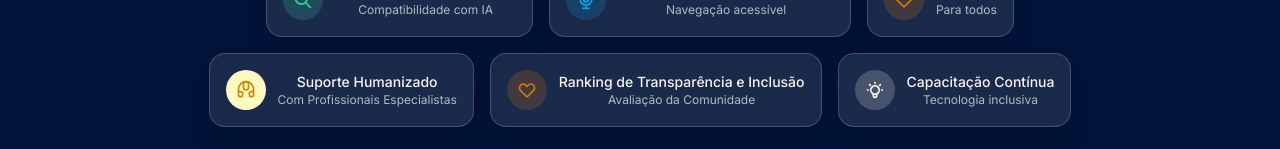
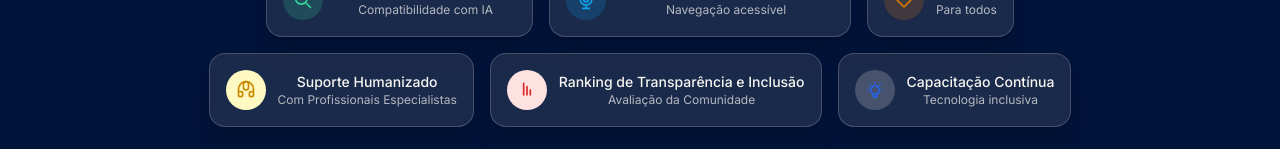
Before and after one commit to ericlmello/farol_v2_2, a Next.js app in the folder frontend/: page / in a window 1280 px wide. Shown: the part 803-952 px from the top of the page. Built offline with nearby package versions, Linux system fonts and the light colour scheme; no server answers.

Commit message:
Update page.tsx

```diff
--- a/frontend/src/app/page.tsx
+++ b/frontend/src/app/page.tsx
@@ -115,12 +115,15 @@
                   </div>
                 </div>
 
-                {/* Card 3 - Inclusivo */}
+                {/* Card 3 - Ranking */}
+
                 <div className="bg-primary-foreground/10 backdrop-blur-sm border border-primary-foreground/20 rounded-2xl p-4 shadow-xl hover:shadow-2xl transition-all duration-300">
                   <div className="flex items-center space-x-3">
-                    <div className="w-10 h-10 bg-warning/20 rounded-full flex items-center justify-center">
-                      <svg className="w-5 h-5 text-warning" fill="none" stroke="currentColor" viewBox="0 0 24 24">
-                        <path strokeLinecap="round" strokeLinejoin="round" strokeWidth={2} d="M4.318 6.318a4.5 4.5 0 000 6.364L12 20.364l7.682-7.682a4.5 4.5 0 00-6.364-6.364L12 7.636l-1.318-1.318a4.5 4.5 0 00-6.364 0z" />
+                    {/* Círculo de fundo alterado para vermelho */}
+                    <div className="w-10 h-10 bg-red-100 rounded-full flex items-center justify-center">
+                      {/* Ícone de pódio e cor alterada */}
+                      <svg className="w-5 h-5 text-red-600" fill="none" stroke="currentColor" viewBox="0 0 24 24">
+                        <path strokeLinecap="round" strokeLinejoin="round" strokeWidth={2} d="M16 18v-6m-4 6V8m-4 10V4" />
                       </svg>
                     </div>
                     <div>
@@ -130,15 +133,15 @@
                   </div>
                 </div>
 
-                {/* Card 4 - IA + Acessibilidade */}
+                {/* Card 4 - Capacitação */}
                 <div className="bg-primary-foreground/10 backdrop-blur-sm border border-primary-foreground/20 rounded-2xl p-4 shadow-xl hover:shadow-2xl transition-all duration-300">
                   <div className="flex items-center space-x-3">
                     <div className="w-10 h-10 bg-primary-foreground/20 rounded-full flex items-center justify-center">
-                      <svg className="w-5 h-5 text-primary-foreground" fill="none" stroke="currentColor" viewBox="0 0 24 24">
+                      <svg className="w-5 h-5 text-blue-600" fill="none" stroke="currentColor" viewBox="0 0 24 24">
                         <path strokeLinecap="round" strokeLinejoin="round" strokeWidth={2} d="M9.663 17h4.673M12 3v1m6.364 1.636l-.707.707M21 12h-1M4 12H3m3.343-5.657l-.707-.707m2.828 9.9a5 5 0 117.072 0l-.548.547A3.374 3.374 0 0014 18.469V19a2 2 0 11-4 0v-.531c0-.895-.356-1.754-.988-2.386l-.548-.547z" />
                       </svg>
                     </div>
-                    <div>
+                  <div>
                       <p className="text-sm font-medium text-primary-foreground">Capacitação Contínua</p>
                       <p className="text-xs text-primary-foreground/70">Tecnologia inclusiva</p>
                     </div>
@@ -148,6 +151,7 @@
             </div>
           </div>
         </div>
+
       </section>
 
       {/* Seção 2: Nossa Solução */}
```
